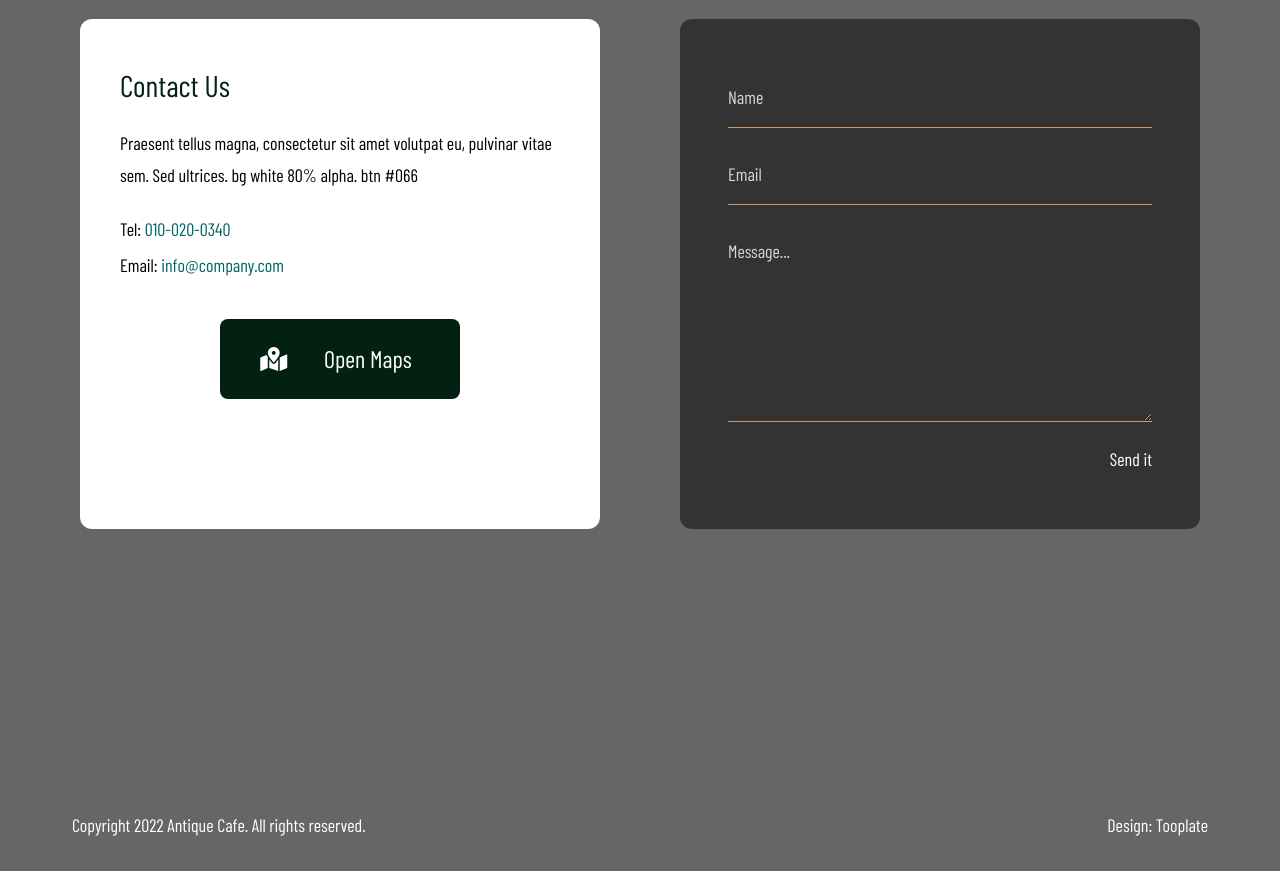
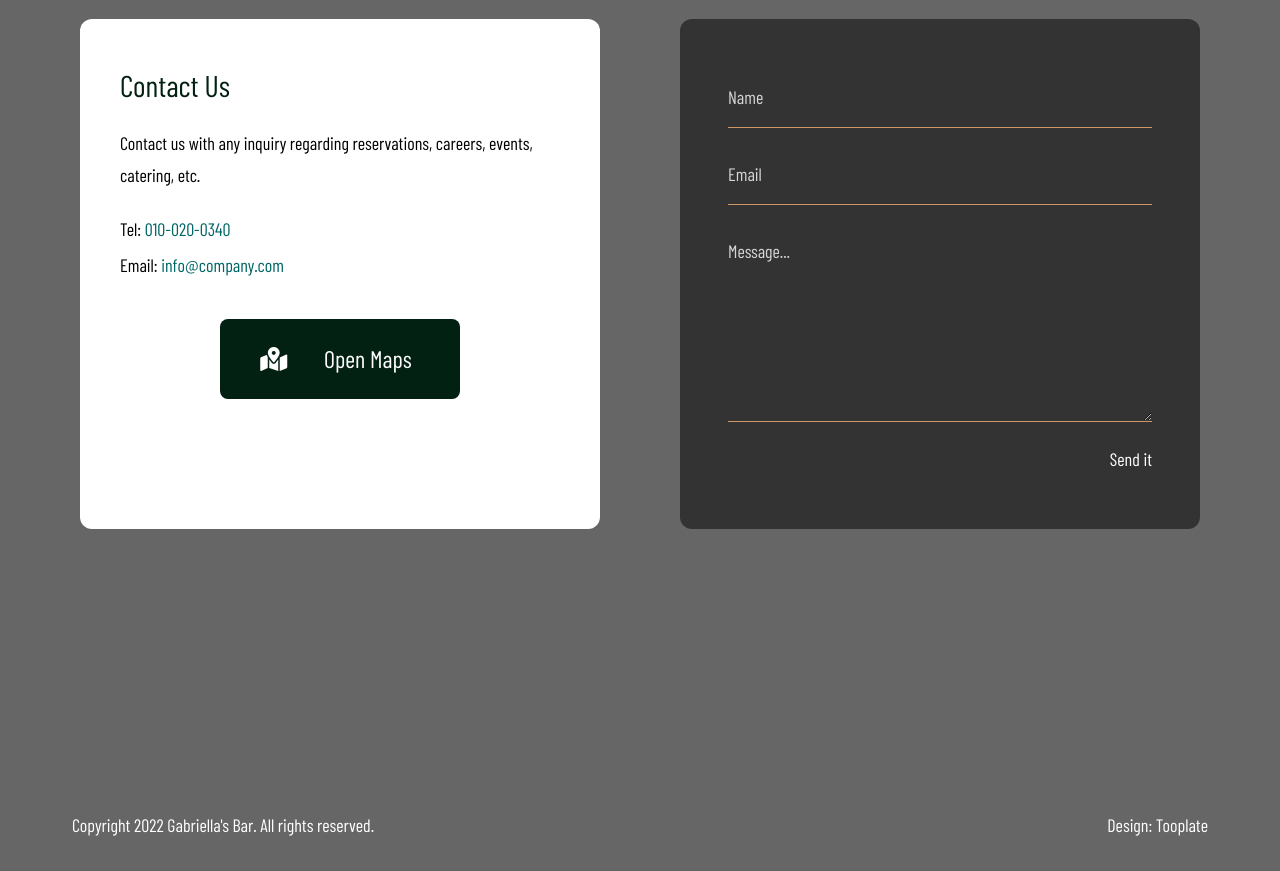
Before and after one commit to gabbynaboychik/mi6, a plain HTML site: page index.html in a window 1280 px wide. Shown: the part 4060-4931 px from the top of the page. Drawn offline with nearby package versions, Linux system fonts and the light colour scheme.

Commit message:
Update index.html

```diff
--- a/index.html
+++ b/index.html
@@ -152,8 +152,7 @@
                 <div class="flex-1 rounded-xl px-10 py-12 m-5 bg-white bg-opacity-80 tm-item-container">
                     <h2 class="text-3xl mb-6 tm-text-green">Contact Us</h2>
                     <p class="mb-6 text-lg leading-8">
-                        Praesent tellus magna, consectetur sit amet volutpat eu, pulvinar vitae sem.
-                        Sed ultrices. bg white 80% alpha. btn #066
+                        Contact us with any inquiry regarding reservations, careers, events, catering, etc.
                     </p>
                     <p class="mb-10 text-lg">
                         <span class="block mb-2">Tel: <a href="tel:0100200340" class="hover:text-yellow-600 transition">010-020-0340</a></span>
@@ -179,7 +178,7 @@
             </div>
             <footer class="absolute bottom-0 left-0 w-full">
                 <div class="text-white container mx-auto tm-container p-8 text-lg flex flex-col md:flex-row justify-between">
-                    <span>Copyright 2022 Antique Cafe. All rights reserved.</span>
+                    <span>Copyright 2022 Gabriella's Bar. All rights reserved.</span>
                     <span class="mt-5 md:mt-0">Design: <a href="https://www.tooplate.com" target="_parent">Tooplate</a></span>
                 </div>
             </footer>
```
